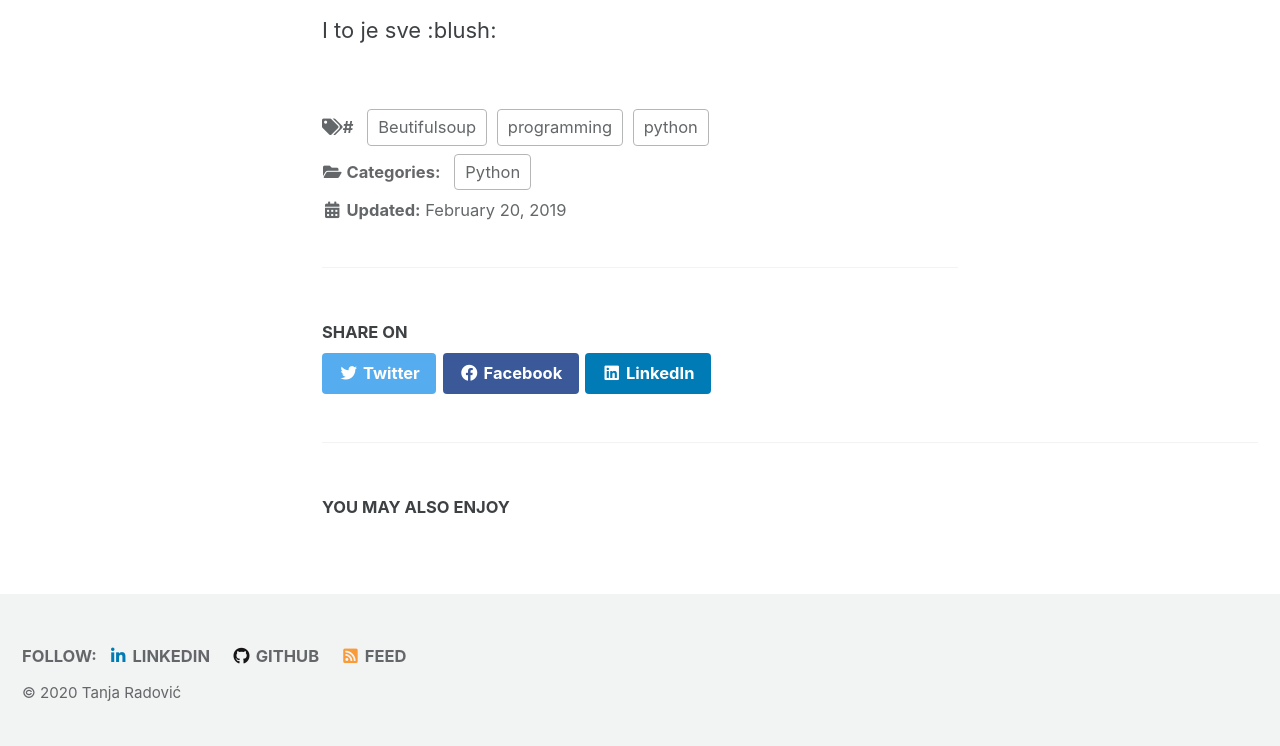
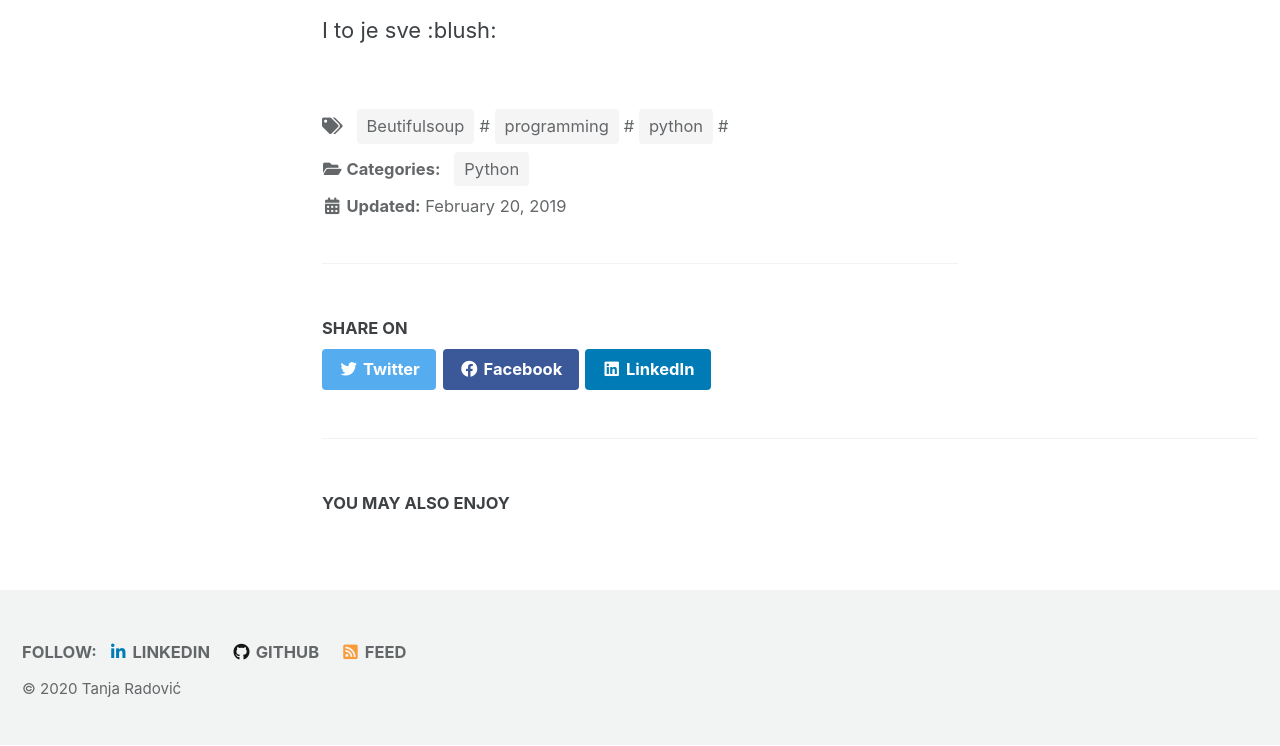
Before and after one commit to tradovic/blog, a Jekyll site: the page built from _posts/2019-02-20-web-scraping_with_python.md, in a window 1280 px wide and 1400 px high, scrolled down 2271 px. Shown: the part 651-1397 px from the top of the window. Built offline with Jekyll 4.4.1, drawn with Linux system fonts in a browser that asks for light colours; cached includes are drawn as plain includes.

Commit message:
css update

```diff
--- a/_includes/tag-list.html
+++ b/_includes/tag-list.html
@@ -14,12 +14,12 @@
   {% assign tag_hashes = page_tags | split: ',' | sort %}
 
   <p class="page__taxonomy">
-    <strong><i class="fas fa-fw fa-tags" aria-hidden="true"></i># {{ site.data.ui-text[site.locale].tags_label | default: "Tags:" }} </strong>
+    <strong><i class="fas fa-fw fa-tags" aria-hidden="true"></i> {{ site.data.ui-text[site.locale].tags_label | default: "Tags:" }} </strong>
     <span itemprop="keywords">
     {% for hash in tag_hashes %}
       {% assign keyValue = hash | split: '|' %}
       {% capture tag_word %}{{ keyValue[1] | strip_newlines }}{% endcapture %}
-      <a href="{{ tag_word | slugify | prepend: path_type | prepend: site.tag_archive.path | relative_url }}" class="page__taxonomy-item" rel="tag">{{ tag_word }}</a>{% unless forloop.last %}<span class="sep">, </span>{% endunless %}
+      <a href="{{ tag_word | slugify | prepend: path_type | prepend: site.tag_archive.path | relative_url }}" class="page__taxonomy-item" rel="tag">{{ tag_word }}</a>#{% unless forloop.last %}<span class="sep">, </span>{% endunless %}
     {% endfor %}
     </span>
   </p>
--- a/_sass/minimal-mistakes/_page.scss
+++ b/_sass/minimal-mistakes/_page.scss
@@ -325,8 +325,9 @@ body {
   margin-bottom: 8px;
   padding: 5px 10px;
   text-decoration: none;
-  border: 1px solid mix(#000, $border-color, 25%);
+  /*border: 1px solid mix(#000, $border-color, 25%);*/
   border-radius: $border-radius;
+  background-color: #f5f5f6;
 
   &:hover {
     text-decoration: none;
```
